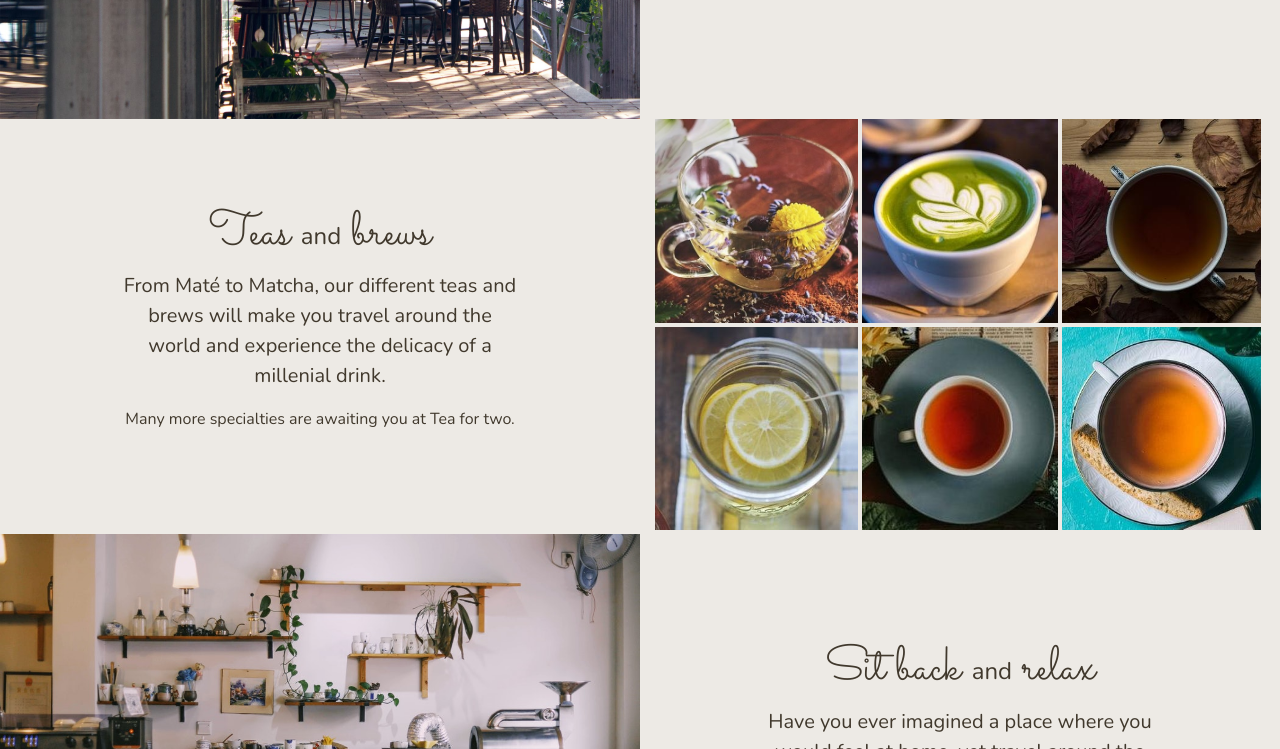
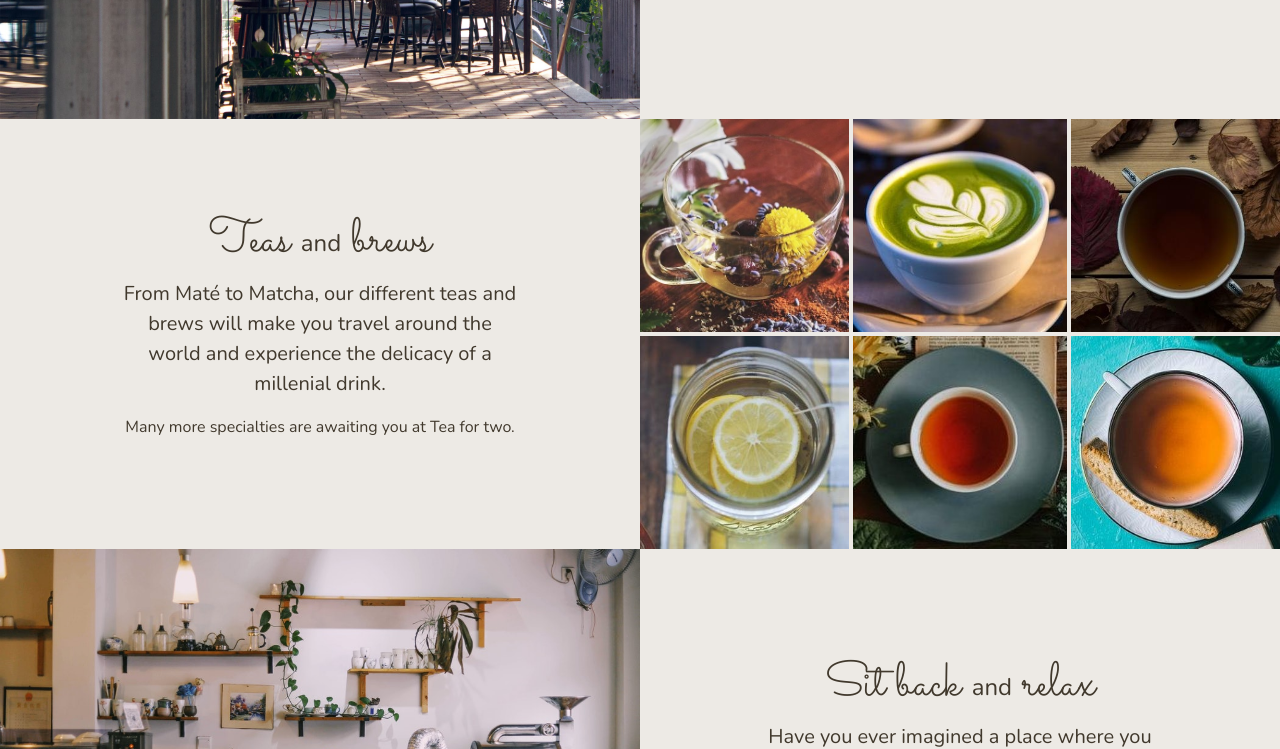
Before and after one commit to ErminiaDev/tea-for-two, a plain HTML site: page index.html in a window 1280 px wide. Shown: the part 734-1483 px from the top of the page. Drawn offline with nearby package versions, Linux system fonts and the light colour scheme.

Commit message:
restyling tea section gallery
deleting container fluid to delete useless gaps, changing padding around each image and renaming image alts correctly

```diff
--- a/index.html
+++ b/index.html
@@ -109,44 +109,41 @@
       </div>
     </div>
     <div class="col-12 col-md-6 p-0">
-      <div class="container-fluid">
         <div class="row">
-              <div class="col-4 p-0 container-img">
-                <img class="img-fluid" src="TfTphotos/img2-1.jpg" alt="Cup of safran tea">
+          <div class="col-4 pr-1 pl-0 container-img">
+            <img class="img-fluid" src="TfTphotos/img2-1.jpg" alt="Cup of herbal tea">
             <div class="overlay">
               <div class="text">Herbal teas</div>
             </div>
           </div>
-              <div class="col-4 px-1 py-0 container-img">
-                <img class="img-fluid" src="TfTphotos/img2-2.jpg" alt="Cup of safran tea">
+          <div class="col-4 px-0 py-0 container-img">
+            <img class="img-fluid" src="TfTphotos/img2-2.jpg" alt="Cup of matcha tea">
             <div class="overlay">
               <div class="text">Matcha</div>
             </div>
           </div>
-              <div class="col-4 pr-1 pl-0 py-0 container-img">
-                <img class="img-fluid" src="TfTphotos/img2-4.jpg" alt="Cup of safran tea">
+          <div class="col-4 pr-0 pl-1 py-0 container-img">
+            <img class="img-fluid" src="TfTphotos/img2-4.jpg" alt="Cup of darjeeling tea">
             <div class="overlay">
               <div class="text">Darjeeling</div>
             </div>
           </div>
         </div>
-      </div>
-      <div class="container-fluid">
         <div class="row">
-              <div class="col-4 py-1 px-0 container-img">
-                 <img class="img-fluid" src="TfTphotos/img2-11.jpg" alt="Cup of safran tea">
+          <div class="col-4 pt-1 pr-1 pl-0 container-img">
+            <img class="img-fluid" src="TfTphotos/img2-11.jpg" alt="Cup of detox tea">
             <div class="overlay">
               <div class="text">Detox</div>
             </div>
           </div>
-              <div class="col-4 p-1 container-img">
-                 <img class="img-fluid" src="TfTphotos/img2-5.jpg" alt="Cup of safran tea">
+          <div class="col-4 pt-1 px-0 container-img">
+            <img class="img-fluid" src="TfTphotos/img2-5.jpg" alt="Cup of rooibos tea">
             <div class="overlay">
               <div class="text">Rooibos</div>
             </div>
           </div>
-              <div class="col-4 pr-1 pl-0 py-1 container-img">
-                 <img class="img-fluid" src="TfTphotos/img2-7.jpg" alt="Cup of safran tea">
+          <div class="col-4 pr-0 pl-1 pt-1 container-img">
+            <img class="img-fluid" src="TfTphotos/img2-7.jpg" alt="Cup of oolong tea">
             <div class="overlay">
               <div class="text">Oolong</div>
             </div>
```
Lines whose indentation alone changed are shown as unchanged.
